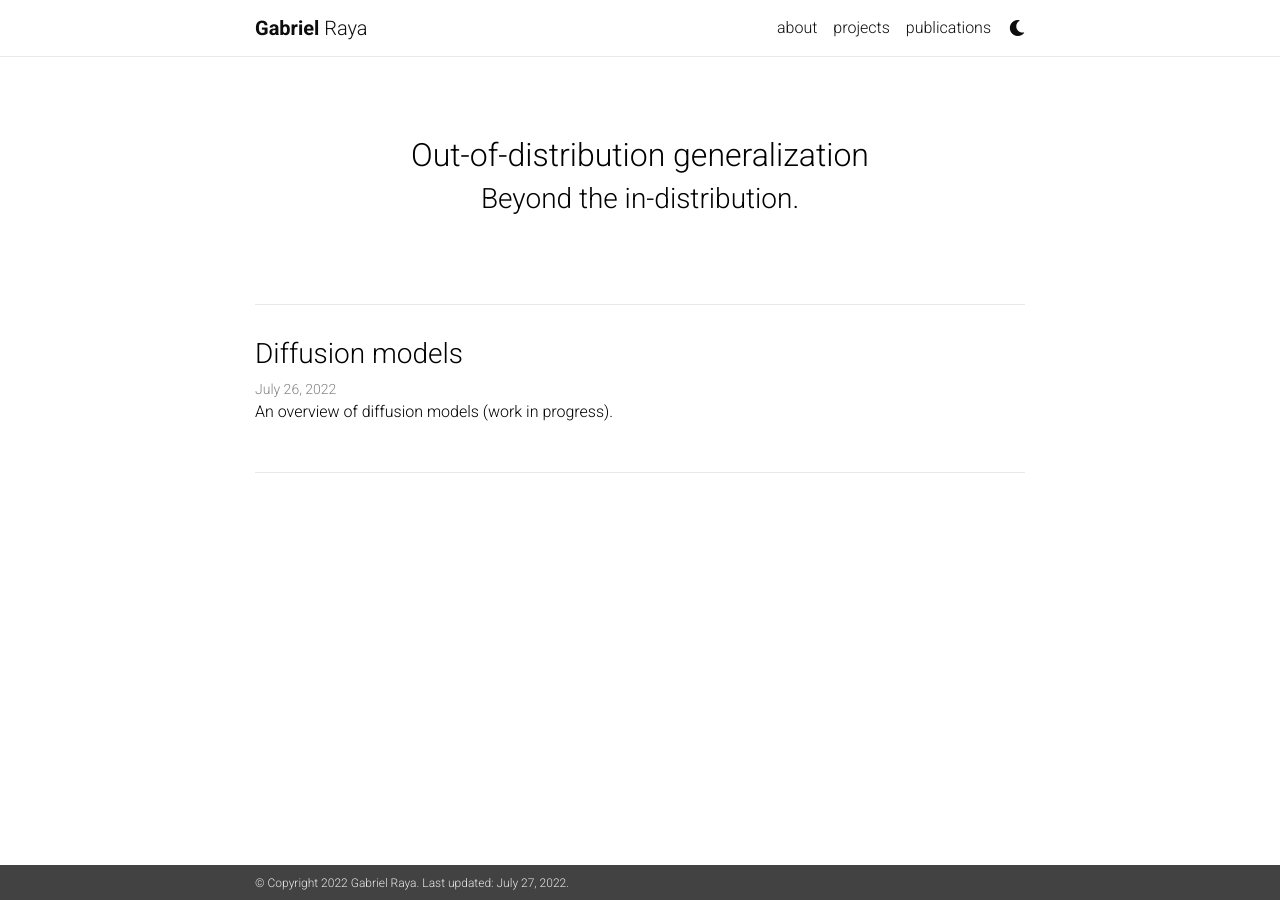
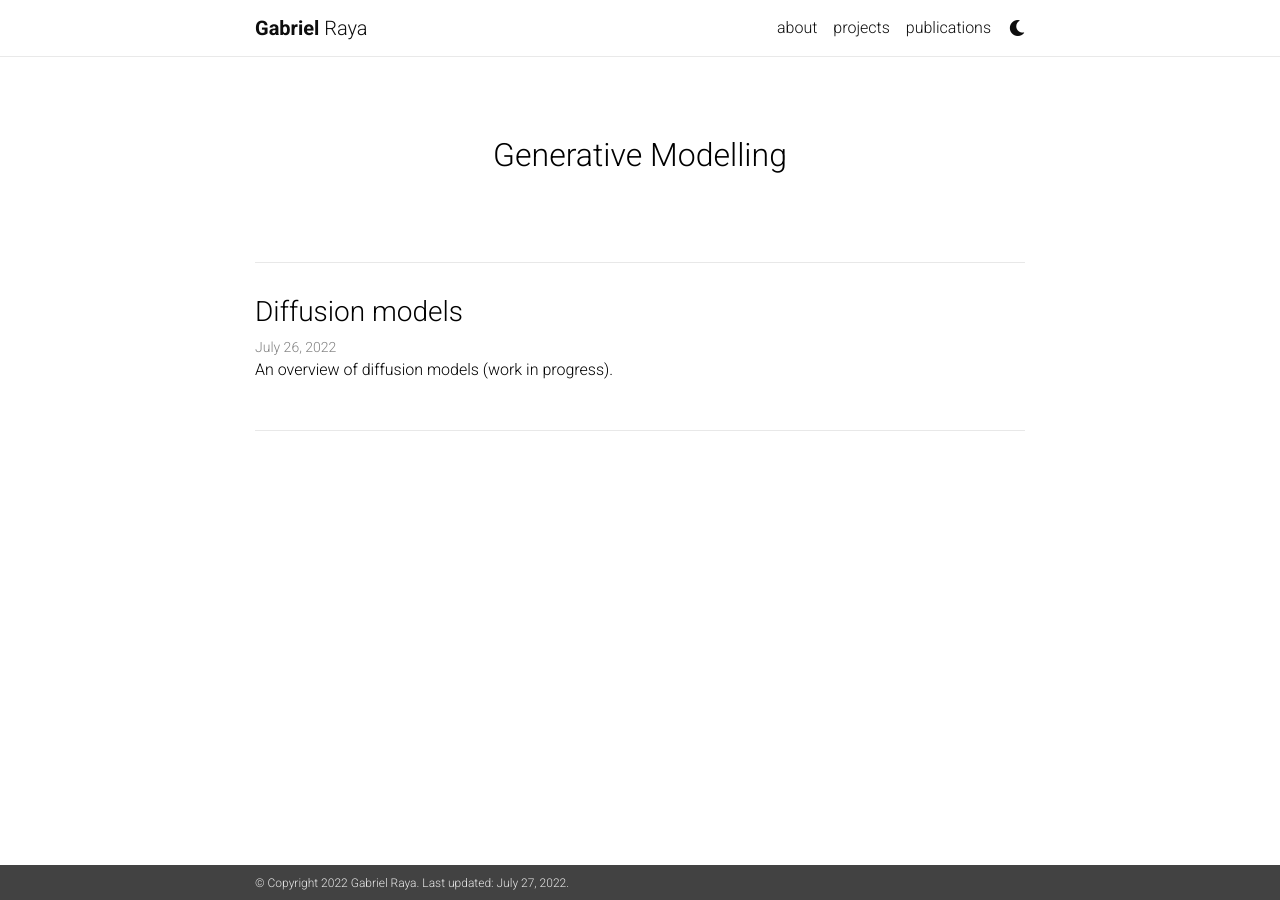
Before and after one commit to gabrielraya/gabrielraya.github.io, a Jekyll site: the page built from blog/index.html, in a window 1280 px wide. Built offline with Jekyll 4.4.1, drawn with Linux system fonts in a browser that asks for light colours; nearby versions of some CDN libraries; the list of posts is cut into pages by our own code; a style sheet for code colours, icons or effects is not loaded.

Commit message:
add blog name

```diff
--- a/_config.yml
+++ b/_config.yml
@@ -63,8 +63,8 @@ panelbear_analytics: XXXXXXXXX # panelbear analytics site ID
 # Blog
 # -----------------------------------------------------------------------------
 
-blog_name: Out-of-distribution generalization  # your blog must have a name for it to show up in the nav bar
-blog_description: Beyond the in-distribution.
+blog_name: Generative Modelling  # your blog must have a name for it to show up in the nav bar
+blog_description:
 permalink: /blog/:year/:title/
 
 # Pagination
```
